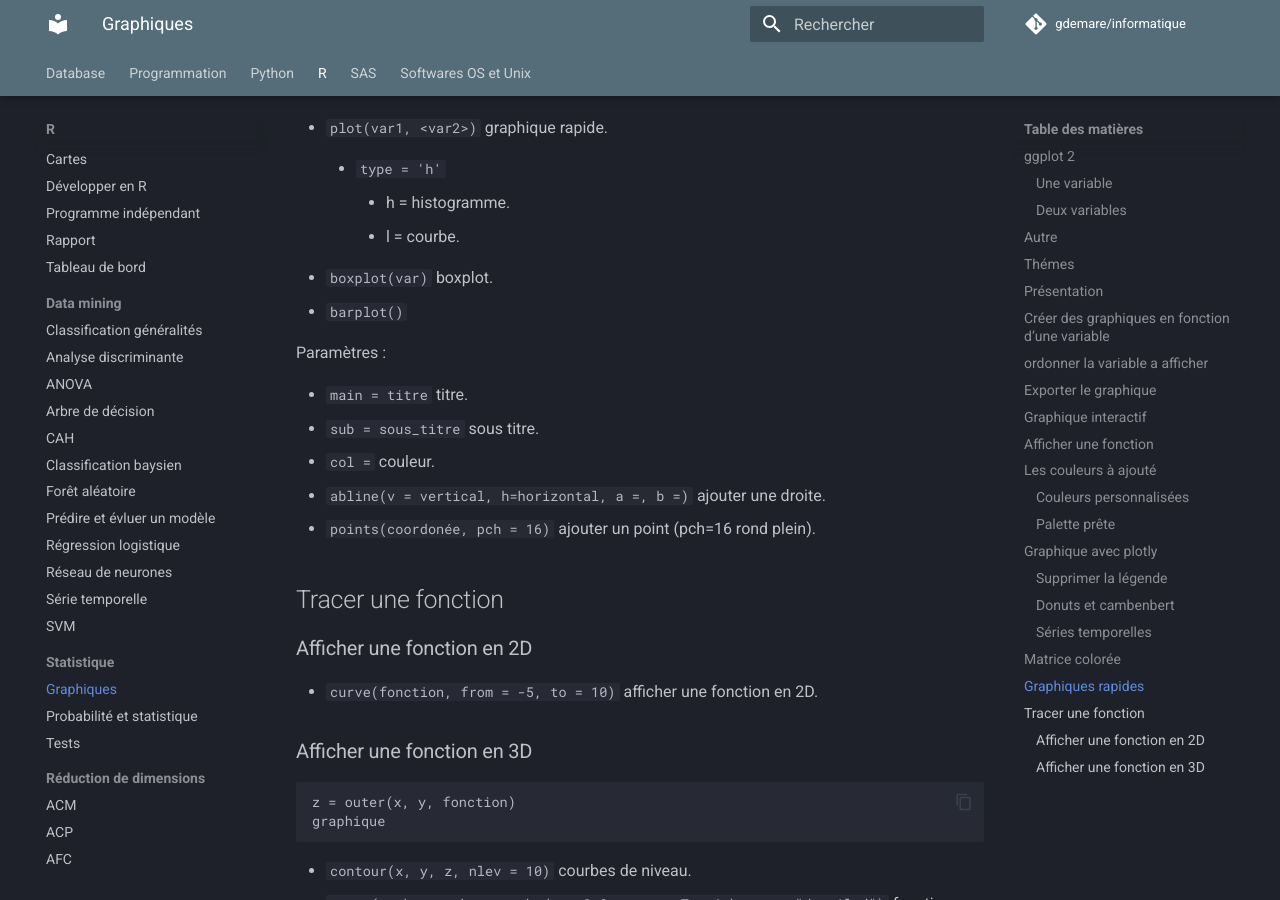
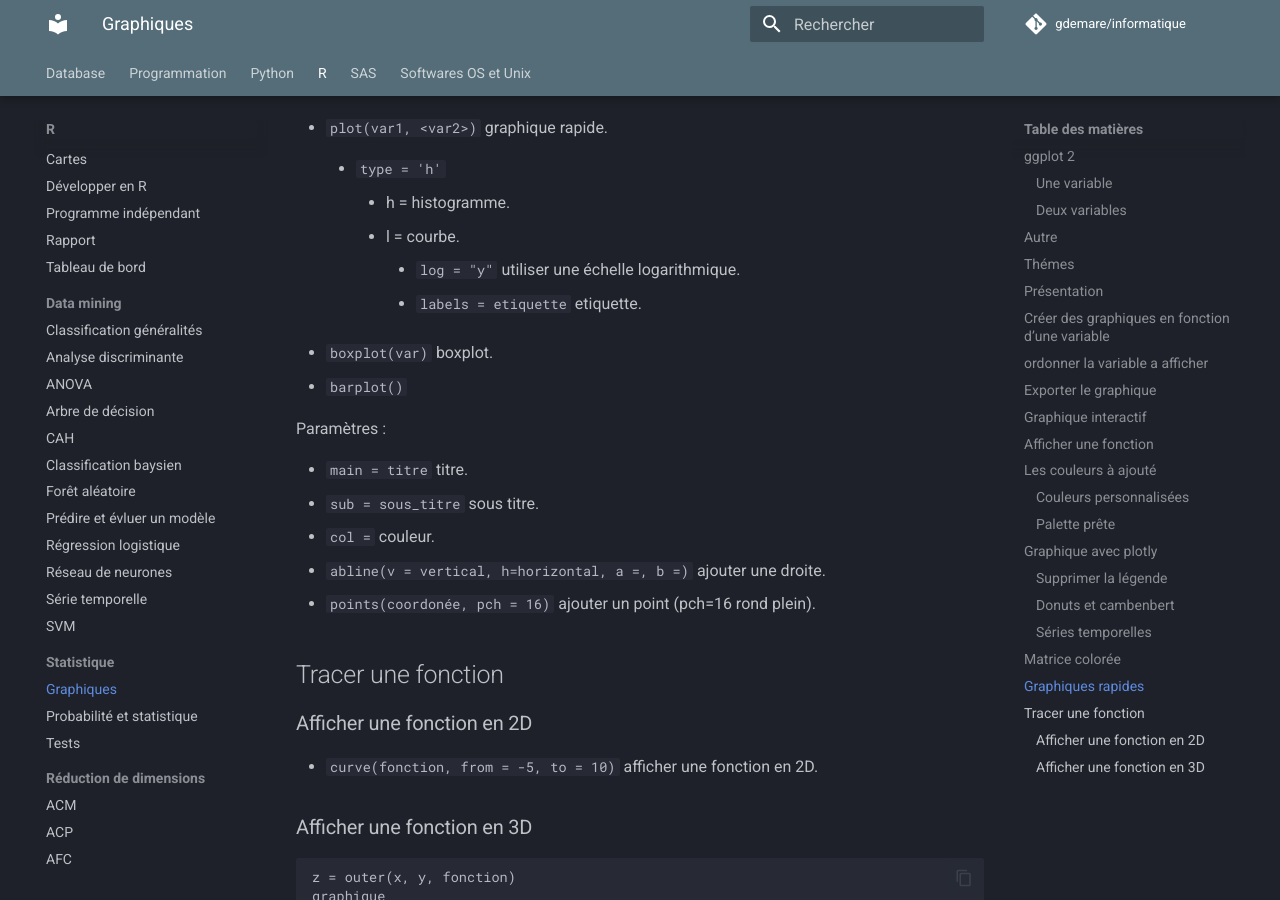
Before and after one commit to gdemare/Informatique, an MkDocs documentation site: the page built from docs/r/graphiques_r.md, in a window 1280 px wide and 900 px high, scrolled down 4566 px. Built offline with MkDocs 1.6.1 and Material for MkDocs 9.7.7, drawn with Linux system fonts in a browser that asks for light colours; comment, search, counter and statistics services are not loaded.

Commit message:
Update graphiques_r.md

```diff
--- a/docs/r/graphiques_r.md
+++ b/docs/r/graphiques_r.md
@@ -173,6 +173,8 @@ Library `corrplot`
 
  		* h = histogramme.
    		* l = courbe.
+	* `log = "y"` utiliser une échelle logarithmique.
+ 	* `labels = etiquette` etiquette.
 
 * `boxplot(var)` boxplot.
 * `barplot()`
```
